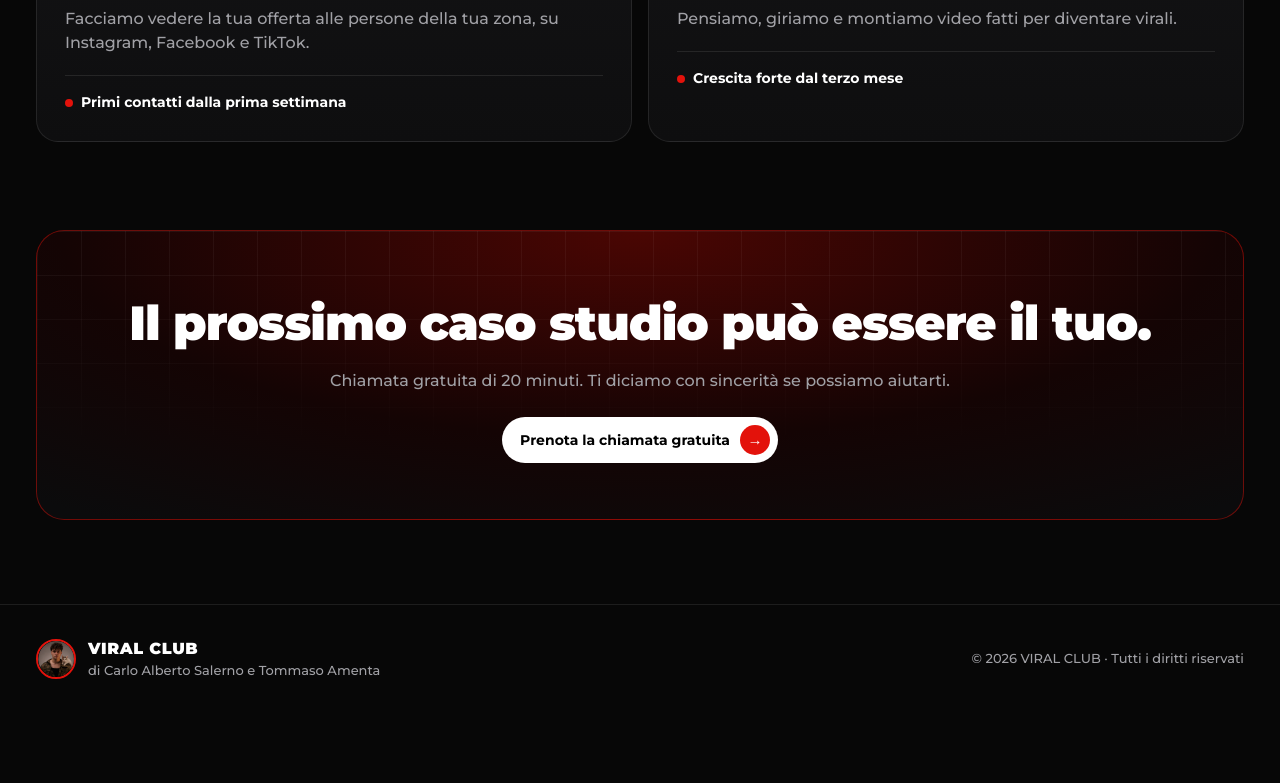
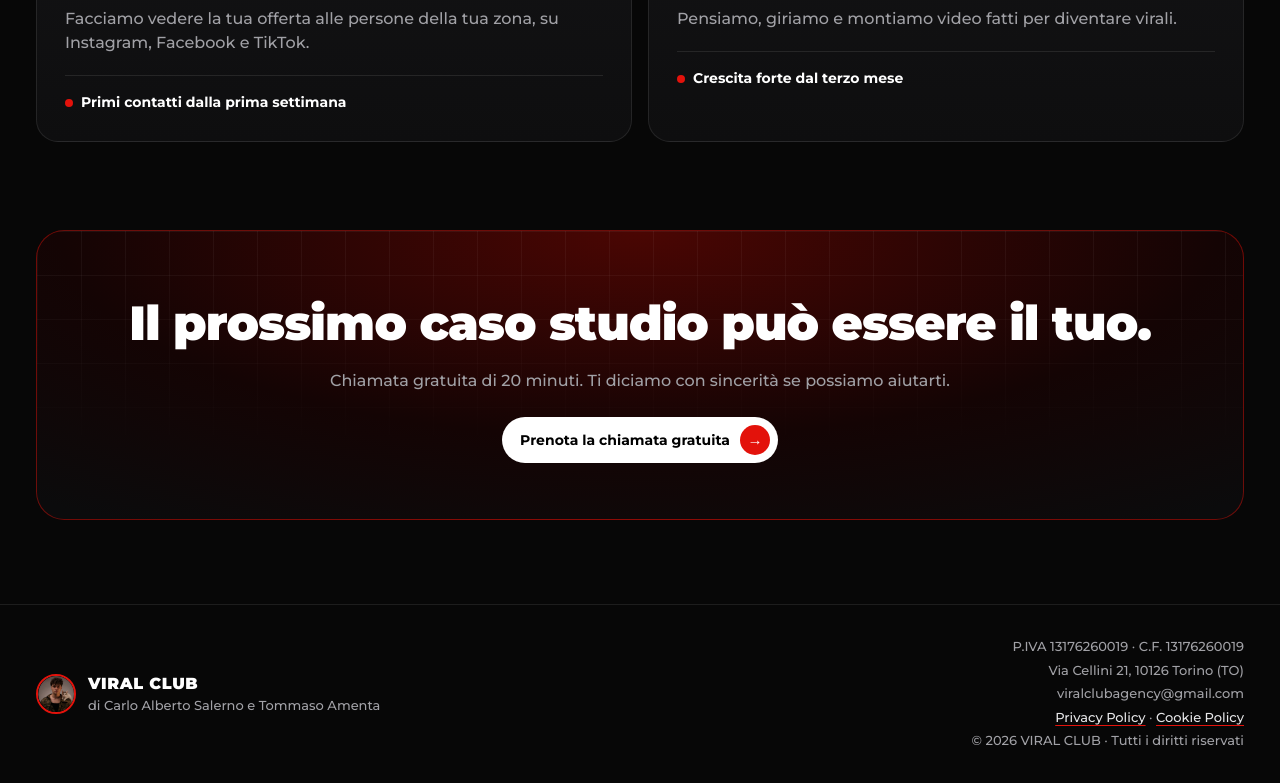
Before and after one commit to viralclub-agency/viral-club-landing, a plain HTML site: page sito/index.html in a window 1280 px wide. Shown: the part 5083-5866 px from the top of the page. Drawn offline with Linux system fonts and the light colour scheme.

Commit message:
Add files via upload

```diff
--- a/sito/index.html
+++ b/sito/index.html
@@ -352,6 +352,7 @@ button{font-family:var(--font)}
 .fs-brand strong{font-weight:900;letter-spacing:.04em}
 .fs-brand span{font-size:13px;color:var(--muted)}
 .fs-legal{display:grid;gap:4px;font-size:13px;color:var(--muted);text-align:right}
+.fs-legal a{color:#e6e6e8;text-decoration:underline;text-decoration-color:var(--red);text-underline-offset:3px}
 @media (max-width:640px){.fs-legal{text-align:left}}
 @media (max-width:640px){
   .stats{grid-template-columns:1fr;gap:10px}
@@ -435,7 +436,10 @@ button{font-family:var(--font)}
   <div class="wrap">
     <div class="fs-brand"><img src="img/av-socialchars.jpg" alt=""><div><strong>VIRAL CLUB</strong><span>di Carlo Alberto Salerno e Tommaso Amenta</span></div></div>
     <div class="fs-legal">
-      <!-- DATI LEGALI: aggiungere qui P.IVA, sede legale, email, link a Privacy e Cookie Policy -->
+      <span>P.IVA 13176260019 · C.F. 13176260019</span>
+      <span>Via Cellini 21, 10126 Torino (TO)</span>
+      <span>viralclubagency@gmail.com</span>
+      <span><a href="https://www.iubenda.com/privacy-policy/19476671" target="_blank" rel="noopener">Privacy Policy</a> · <a href="https://www.iubenda.com/privacy-policy/19476671/cookie-policy" target="_blank" rel="noopener">Cookie Policy</a></span>
       <span>© 2026 VIRAL CLUB · Tutti i diritti riservati</span>
     </div>
   </div>
@@ -750,7 +754,7 @@ const DOMANDE=[
     const email=campo("l-email","Email","email","email","Es. mario@gmail.com");
     const tel=campo("l-tel","Telefono","tel","tel","Es. 333 123 4567");
     const trap=el("input");trap.name="sito";trap.tabIndex=-1;trap.autocomplete="off";trap.className="trap";trap.setAttribute("aria-hidden","true");f.append(trap);
-    const pl=el("label","priv");const pc=el("input");pc.type="checkbox";pc.id="l-priv";pl.htmlFor="l-priv";pl.append(pc,el("span",null,"Accetto di essere ricontattato e il trattamento dei dati secondo la privacy policy."));f.append(pl);
+    const pl=el("label","priv");const pc=el("input");pc.type="checkbox";pc.id="l-priv";pl.htmlFor="l-priv";const pt=el("span",null,"Accetto di essere ricontattato e il trattamento dei dati secondo la ");const pa=el("a",null,"privacy policy");pa.href="https://www.iubenda.com/privacy-policy/19476671";pa.target="_blank";pa.rel="noopener";pt.append(pa,document.createTextNode("."));pl.append(pc,pt);f.append(pl);
     const err=el("p","lerr");err.hidden=true;
     const btn=el("button","next","Vedi cosa faremmo per te →");btn.type="submit";
     f.append(err,btn);answer.append(f);
```
